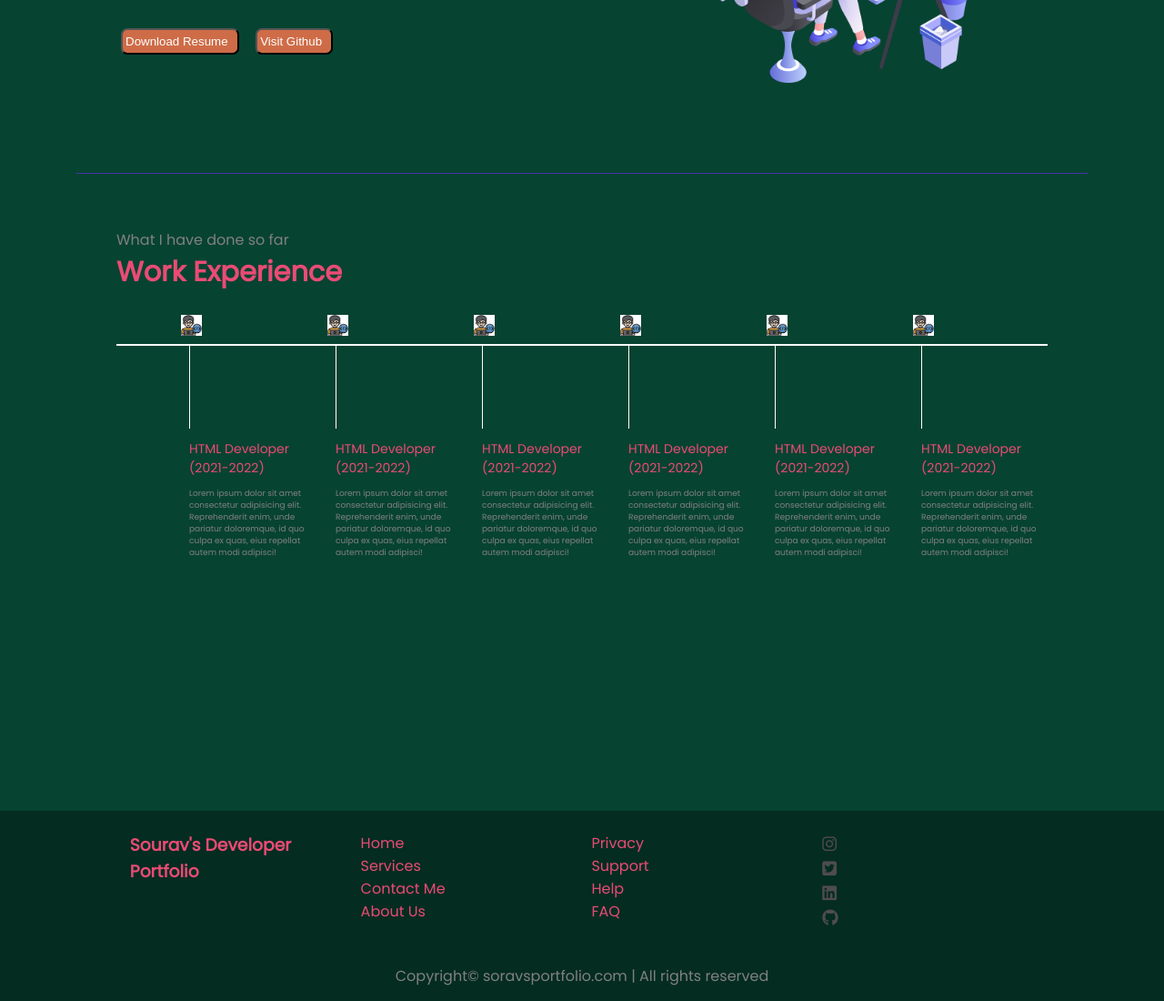
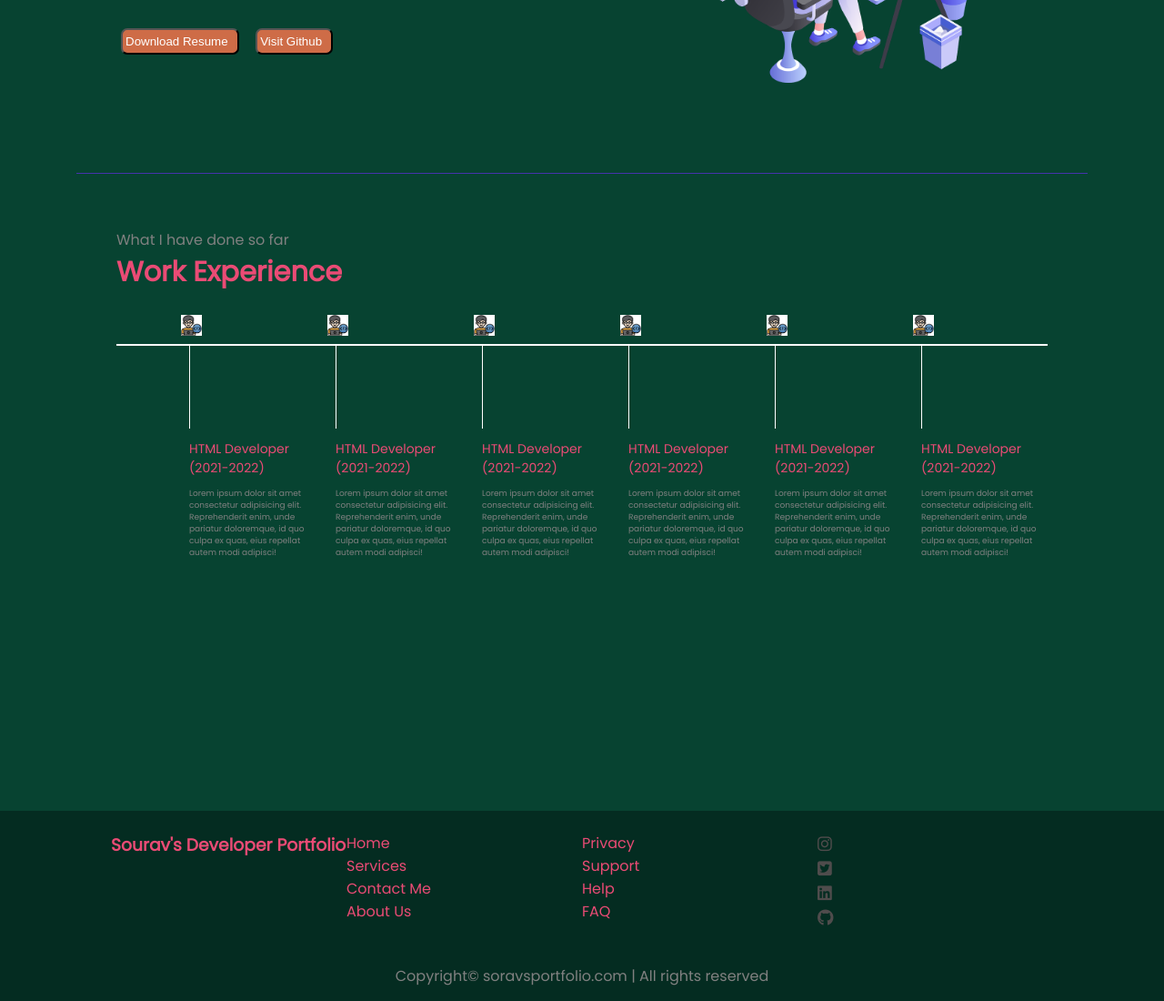
Before and after one commit to Sourav-1204/Personal-Portfolio, a plain HTML site: page index.html in a window 1280 px wide. Shown: the part 371-1471 px from the top of the page at 91% size. Drawn offline with nearby package versions, Linux system fonts and the light colour scheme.

Commit message:
New changes

```diff
--- a/style.css
+++ b/style.css
@@ -140,7 +140,7 @@ footer {
 }
 
 .footer>div {
-    width: 233px;
+    width: 100vw;
 }
 
 footer .footer-rights {
```
